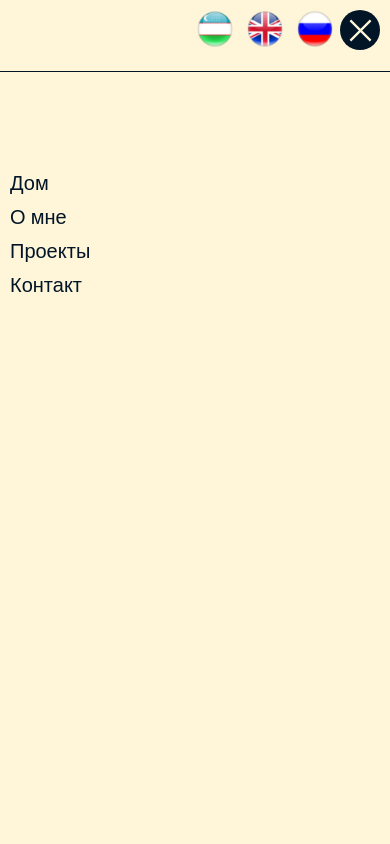
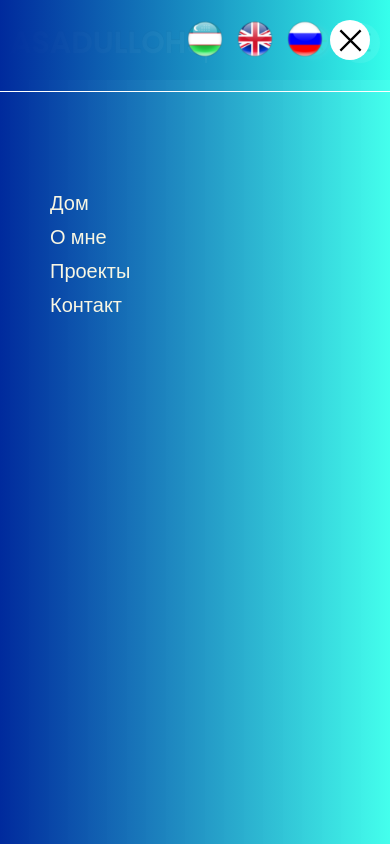
Before and after one commit to HumbleBoyy/Asadullohs, a React (Vite) app: page / in a window 390 px wide. Both pictures are taken after a click on the icon 360 px from the left and 42 px from the top of the page. Built offline with nearby package versions, Linux system fonts and the light colour scheme.

Commit message:
Navbar responsive design is done

```diff
--- a/src/Components/DarkMode/ModeDark.jsx
+++ b/src/Components/DarkMode/ModeDark.jsx
@@ -1,6 +1,6 @@
 import { useEffect } from "react"
 import { useState } from "react"
-import { MdSunny } from "react-icons/md";
+import { MdDarkMode, MdSunny } from "react-icons/md";
 import { MdNightlightRound } from "react-icons/md";
 import './darkMode.css'
 import { GiMoon } from "react-icons/gi";
@@ -22,7 +22,7 @@ const ModeDark = () => {
   return (
     <>
       <button onClick={toggleTheme} className="darkBtn">
-         {theme === 'light' ? <GiMoon className="darkIcon"/> : <MdSunny className="lightIcon"/>}
+         {theme === 'light' ? <MdDarkMode  className="darkIcon"/> : <MdSunny className="lightIcon"/>}
       </button>
     </>
   )
--- a/src/Components/DarkMode/darkMode.css
+++ b/src/Components/DarkMode/darkMode.css
@@ -6,7 +6,7 @@
 }
 
 .lightIcon{
-    font-size: 3rem;
+    font-size: 3.2rem;
     color: yellow;
     background-color: rgb(255, 255, 255);
     border-radius: 50%;
@@ -15,7 +15,9 @@
 }
 
 .darkIcon{
-    font-size: 3rem;
+    font-size: 3.2rem;
     border-radius: 50%;
-    /* box-shadow: 0px 1px 5px rgb(0, 0, 0); */
+    background: #ffffff;
+    color: black;
+    box-shadow: 0px 1px 5px rgb(0, 0, 0);
 }
--- a/src/Components/Navbar/Navbar.jsx
+++ b/src/Components/Navbar/Navbar.jsx
@@ -78,10 +78,10 @@ const Navbar = () => {
                   </div>
                   <div className='divider'/>
                 <ul className='navbar_menu_small_device_links_wrapper'>
-                  <li><a href="#home" className='menu_links'>{t('Navbar.home')}</a></li>
-                  <li><a href="#home" className='menu_links'>{t('Navbar.about')}</a></li>
-                  <li><a href="#home" className='menu_links'>{t('Navbar.projects')}</a></li>
-                  <li><a href="#home" className='menu_links'>{t('Navbar.contact')}</a></li>
+                  <li><a href="#home" className='menu_links' onClick={()=> setToggle(false)}>{t('Navbar.home')}</a></li>
+                  <li><a href="#home" className='menu_links' onClick={()=> setToggle(false)}>{t('Navbar.about')}</a></li>
+                  <li><a href="#home" className='menu_links' onClick={()=> setToggle(false)}>{t('Navbar.projects')}</a></li>
+                  <li><a href="#home" className='menu_links' onClick={()=> setToggle(false)}>{t('Navbar.contact')}</a></li>
                 </ul>
                  </div>
                </>
--- a/src/Components/Navbar/navbar.css
+++ b/src/Components/Navbar/navbar.css
@@ -46,6 +46,7 @@
 
 .menu_links{
     font-size: 2rem;
+    color: var(--home_links-color);
 }
 
 .navbar_right{
@@ -101,7 +102,7 @@
     }
 }
 
-@media(max-width:768px){
+@media(max-width:868px){
     .navbar_small_device{
         display: block;
     }
@@ -113,7 +114,7 @@
         align-items: center;
         justify-self: end;
         justify-content: right;
-        padding: 1rem;
+        padding: 2rem;
     }
 
     .small_device_navbar{
@@ -122,7 +123,7 @@
         right: 0;
         background: var(--navbar-back-color);
         height: 100vh;
-        width: 100%;
+        width: 70%;
         transition: ease 0.5s;
         z-index: 5;
     }
@@ -140,3 +141,33 @@
         gap: 1rem;
     }
 }
+
+@media(max-width:768px){
+
+
+    .small_device_navbar{
+        width: 50%;
+    }
+
+    .navbar_menu_small_device_links_wrapper{
+        display: flex;
+        flex-direction: column;
+        margin: 10rem 1rem;
+        gap: 1rem;
+    }
+}
+
+@media(max-width:568px){
+
+
+    .small_device_navbar{
+        width: 100%;
+    }
+
+    .navbar_menu_small_device_links_wrapper{
+        display: flex;
+        flex-direction: column;
+        margin: 10rem 5rem;
+        gap: 1rem;
+    }
+}
--- a/src/index.css
+++ b/src/index.css
@@ -25,17 +25,20 @@ html{
 /* Dark Mode Styles */
 :root {
   --background-color: #F5F7F8;
-  --text-color: #021526;
-  --navbar-back-color: #FFF6DA;
-  --circle-menu: #021526;
-  --hamburgerAnd-close:#FFF6DA;
-  --line-divider: #021526;
+  --text-color: #000;
+  --home_links-color:#F8F6E3;
+
+
+  --navbar-back-color: linear-gradient(to right, #002a9d, #34ffebeb);
+  --circle-menu: #ffffff;
+  --hamburgerAnd-close:#000000;
+  --line-divider: #ffffff;
 }
 [data-theme="dark"] {
-  --background-color: #021526;
+  --background-color: #000000;
   --text-color: #F8F6E3;
   --navbar-back-color: #211951;
-  --circle-menu: #FFF6DA;
+  --circle-menu: #ffffff;
   --hamburgerAnd-close:#021526;
   --line-divider: #FFF6DA;
 }
@@ -45,7 +48,7 @@ body{
   color: var(--text-color);
   transition: background-color 0.3s ease, color 0.3s ease;
 }
- .menu_links, .home_btn{
+.home_btn{
   color: var(--text-color);
 }
 /* Dark Mode Styles */
```
